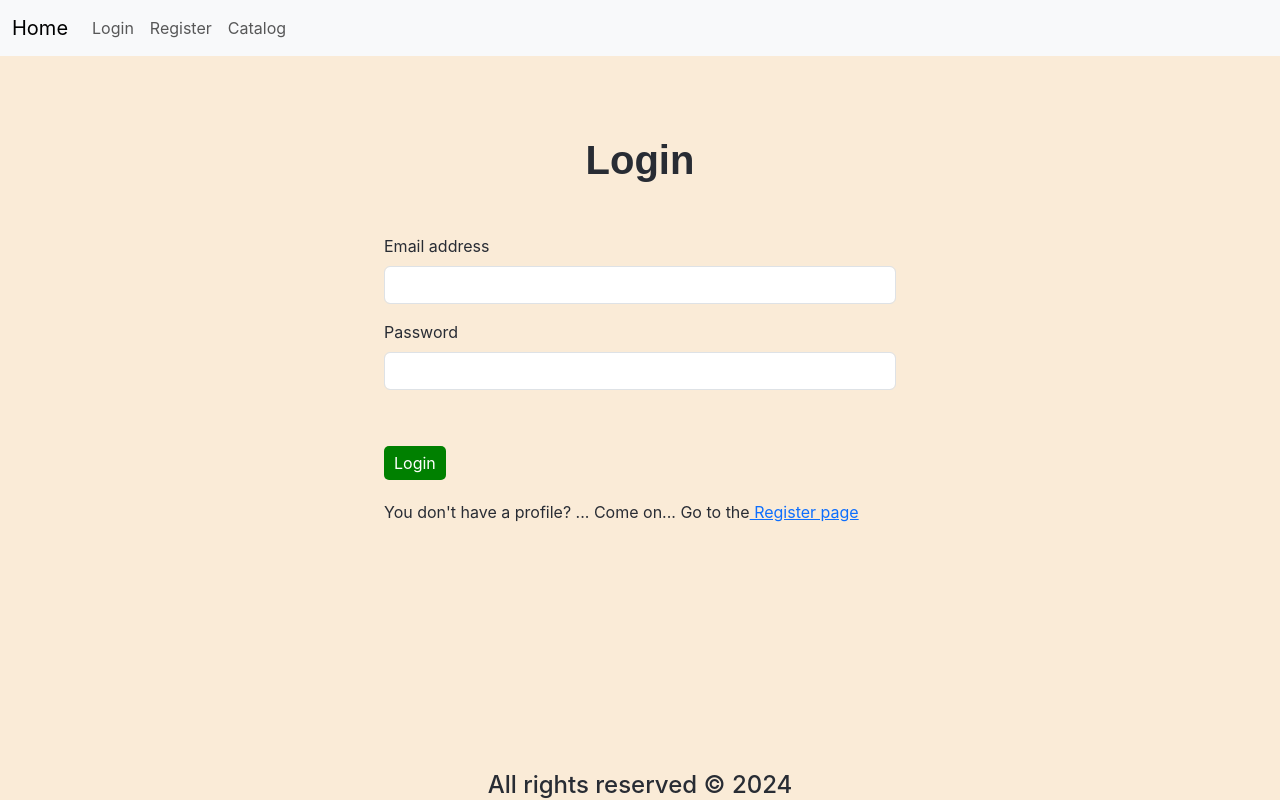
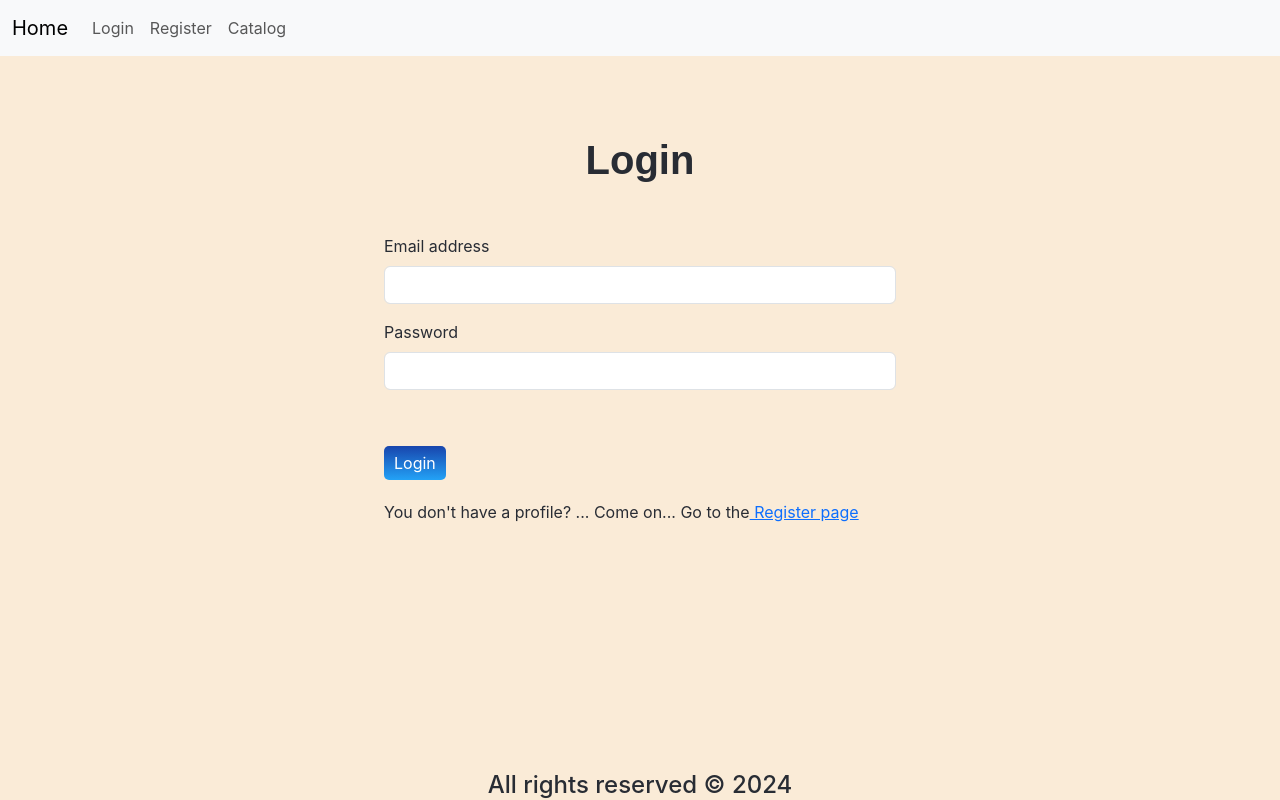
Before and after one commit to EmilPopovski24/react-course-project, a React (Create React App) app: page /login in a window 1280 px wide. Built offline with nearby package versions, Linux system fonts and the light colour scheme.

Commit message:
Update Login.js

```diff
--- a/src/components/Login/Login.js
+++ b/src/components/Login/Login.js
@@ -30,7 +30,7 @@ export const Login = () => {
                     <label htmlFor="exampleInputPassword1" className="form-label">Password</label>
                     <input name={Loginkeys.Password} type="password" className="form-control" id="password" value={values[Loginkeys.Password]} onChange ={changeHandler} required/>
                 </div>
-                <button style={{background:"green", border:"none"}} type="submit" className="btn-primary">Login</button>
+                <button type="submit" className="btn-primary">Login</button>
                 <div className="registeroption">
                     <p className="registerOptionText">
                         You don't have a profile? ... Come on... Go to the<Link to={"/register"}> Register page </Link>
```
